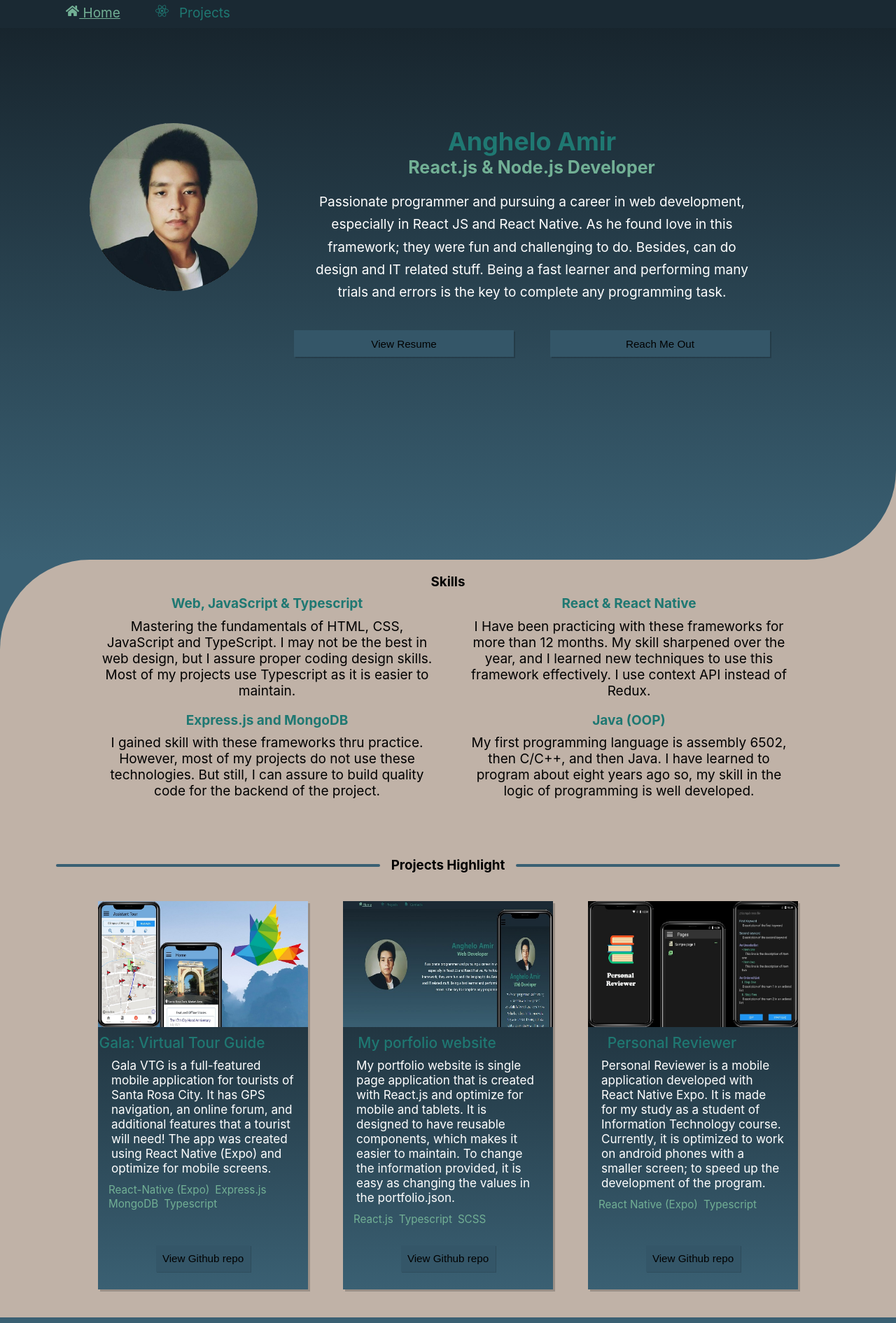
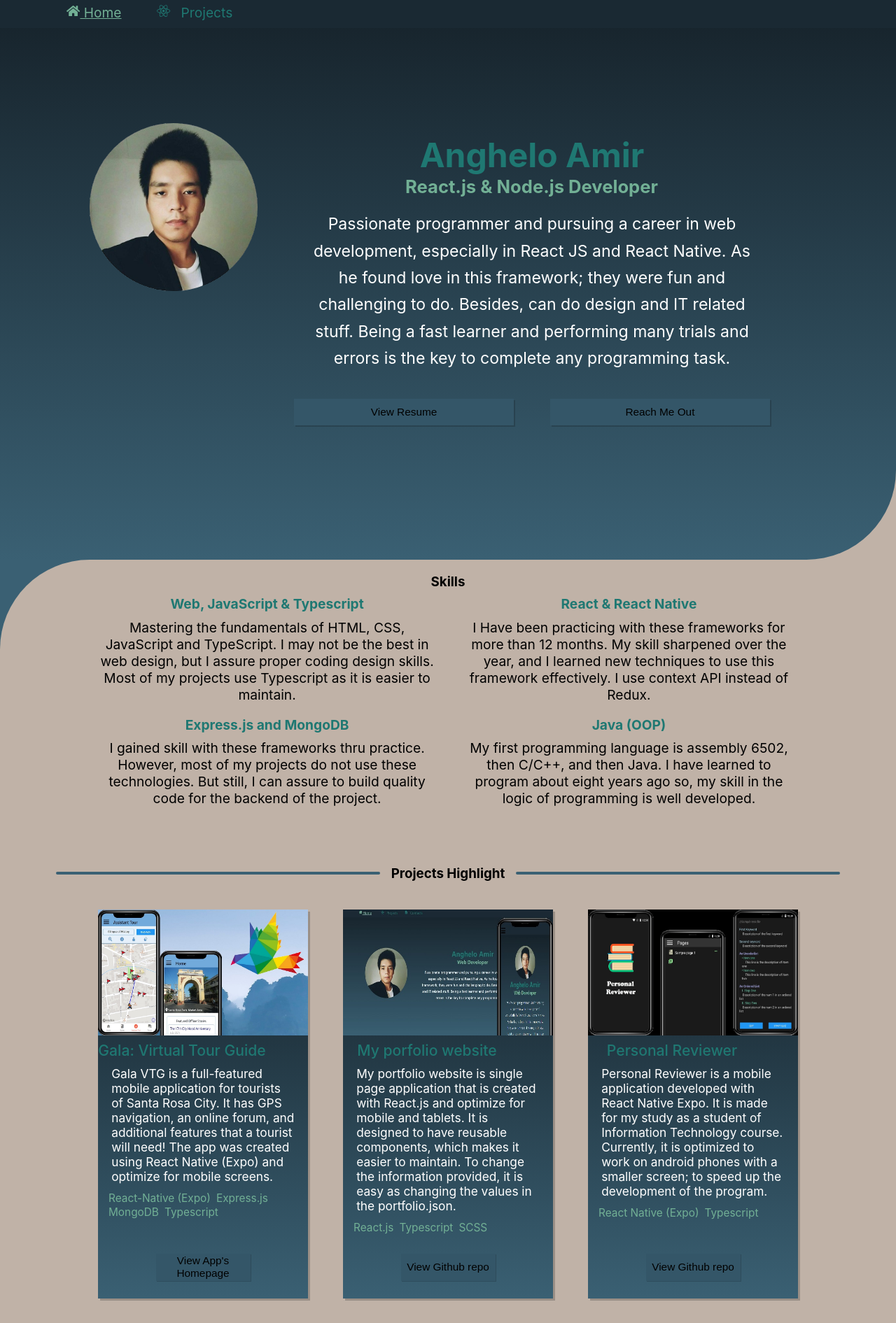
Before and after one commit to AngheloAmir/amir-portfolio-app, a React (Create React App) app: page / in a window 1280 px wide. Shown: the top 1891 px of the page at 70% size. Built offline with nearby package versions, Linux system fonts and the light colour scheme.

Commit message:
1.1 update resume

```diff
--- a/package.json
+++ b/package.json
@@ -2,7 +2,7 @@
   "name": "amir-portfolio-app",
   "version": "0.1.0",
   "private": true,
-  "homepage": ".",
+  "homepage" : "https://angheloamir.github.io/",
   "dependencies": {
     "@testing-library/jest-dom": "^5.14.1",
     "@testing-library/react": "^11.2.7",
--- a/src/AppComponents/HomeScene.tsx
+++ b/src/AppComponents/HomeScene.tsx
@@ -17,12 +17,13 @@ import HomeLayout from '../LayoutViews/HomeLayout';
 import porfolioinfo from '../_database/portfolio.json';
 import NavigationBar from './shared/NavigationBar';
 
+
 export default function HomeScene() {
     const [modalVisible, setModalVisible] = React.useState(false);
 
     const handleIntroductionBTNAction = (i :number, itemname :string) => {
         if(i === 0) {
-            window.open('./downloadable/amir-anghelo-resume-webdeveloper.pdf');
+            window.open(porfolioinfo.resumeDownload);
         }
         if(i === 1)
             setModalVisible(true);
--- a/src/UIElements/HeaderProfile/HeaderProfile.scss
+++ b/src/UIElements/HeaderProfile/HeaderProfile.scss
@@ -44,8 +44,8 @@
         }
         p {
             color: $descard-text-text;
-            font-size: $fontsize;
-            line-height: $fontsize*1.7;
+            font-size: $fontsize * 1.2;
+            line-height: $fontsize*2;
             margin-left: 10%;
             margin-top: $fontsize;
             text-align: center;
--- a/src/UIElements/_theme.scss
+++ b/src/UIElements/_theme.scss
@@ -11,9 +11,9 @@ $primary-textcolor: #1F7872;
 $secondary-textcolor:  #72B095; //#dd8384;
 $paragraph-textcolor: white;
 
-$fontsize:          19px;
-$fontsize-big:      25px;
-$fontsize-biggest:  36px;
+$fontsize:          1.2rem;
+$fontsize-big:      1.6rem;
+$fontsize-biggest:  3rem;
 
 //This includes the sliding menu
 $navbar-base-brandleftmargin:   $fontsize * 3;
--- a/src/_database/portfolio.json
+++ b/src/_database/portfolio.json
@@ -4,8 +4,9 @@
     "title": ["IT and Web Developer", "React.js & Node.js Developer", "with typescript and sass", "Others: Java, C#"],
     "introtext": "Passionate programmer and pursuing a career in web development, especially in React JS and React Native. As he found love in this framework; they were fun and challenging to do. Besides, can do design and IT related stuff. Being a fast learner and performing many trials and errors is the key to complete any programming task.",
     "btnaction": ["View Resume", "Reach Me Out"],
+    "resumeDownload": "./downloadable/AngheloBAmir(CV-Resume).pdf",
 
-    "footerText": "Anghelo Amir, (last updated: Jan 28, 2021)",
+    "footerText": "Anghelo Amir, (last updated: Mar 15, 2022)",
 
     "reachme": {
         "title": "Contacts to reach me",
@@ -14,12 +15,12 @@
             {
                 "name": "Gmail",
                 "text": "angheloamir@gmail.com",
-                "note": "You may request a copy of my CV"
+                "note": "I prefer messaging me thru email"
             },
             {
-                "name": "Mobile Number",
-                "text": "+639217296125 (Philipines - Smart)",
-                "note": "Please do not call, only text."
+                "name": "Facebook Messenger",
+                "text": "FB name: AngheloAmir",
+                "note": "The profile picture is same as porfolio website profile icon."
             }
         ]
     },
@@ -37,8 +38,8 @@
             "image": "./assets/galaappbg1.jpg",
             "tags": ["React-Native (Expo)", "Express.js", "MongoDB", "Typescript"],
             "description": "Gala VTG is a full-featured mobile application for tourists of Santa Rosa City. It has GPS navigation, an online forum, and additional features that a tourist will need! The app was created using React Native (Expo) and optimize for mobile screens.",
-            "link": "https://github.com/AngheloAmir/gala-virtual-tour-guide-for-the-city-of-Santa-Rosa-Laguna",
-            "btntext": "View Github repo"
+            "link": "https://galavtg.github.io/",
+            "btntext": "View App's Homepage"
         },
         {
             "name": "My porfolio website",
--- a/src/_database/projectslist.json
+++ b/src/_database/projectslist.json
@@ -5,8 +5,8 @@
             "image": "./assets/galaappbg1.jpg",
             "tags": ["React-Native (Expo)", "Express.js", "MongoDB", "Typescript"],
             "description": "Gala VTG is a full-featured mobile application for tourists of Santa Rosa City. It has GPS navigation, an online forum, and additional features that a tourist will need! The app was created using React Native (Expo) and optimize for mobile screens.",
-            "link": "https://github.com/AngheloAmir/gala-virtual-tour-guide-for-the-city-of-Santa-Rosa-Laguna",
-            "btntext": "View Github repo"
+            "link": "https://galavtg.github.io/",
+            "btntext": "View App's Homepage"
         },
         {
             "name": "My porfolio website",
```
Also changed, not shown: 2 other files (tests, documents, lock files or other folders).
